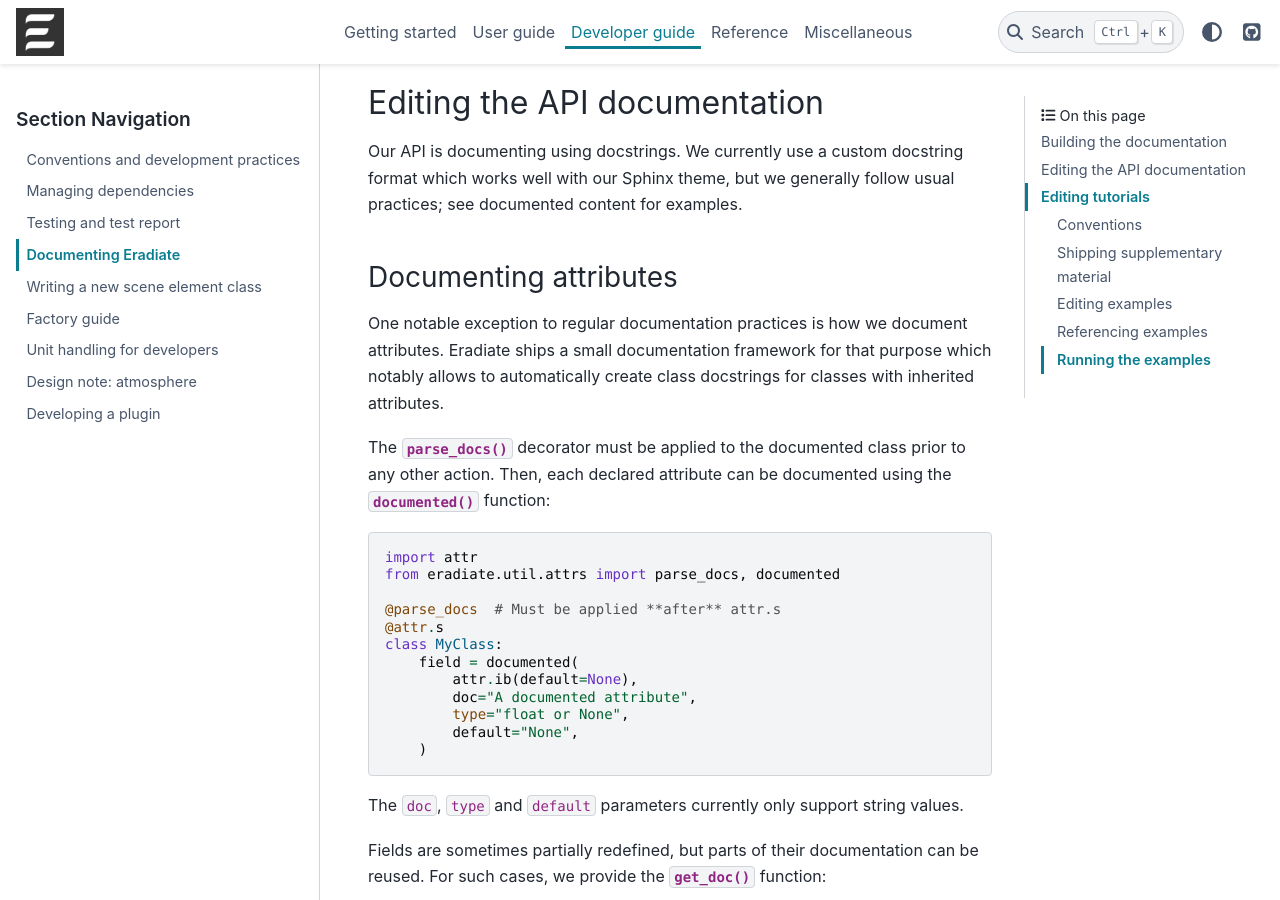
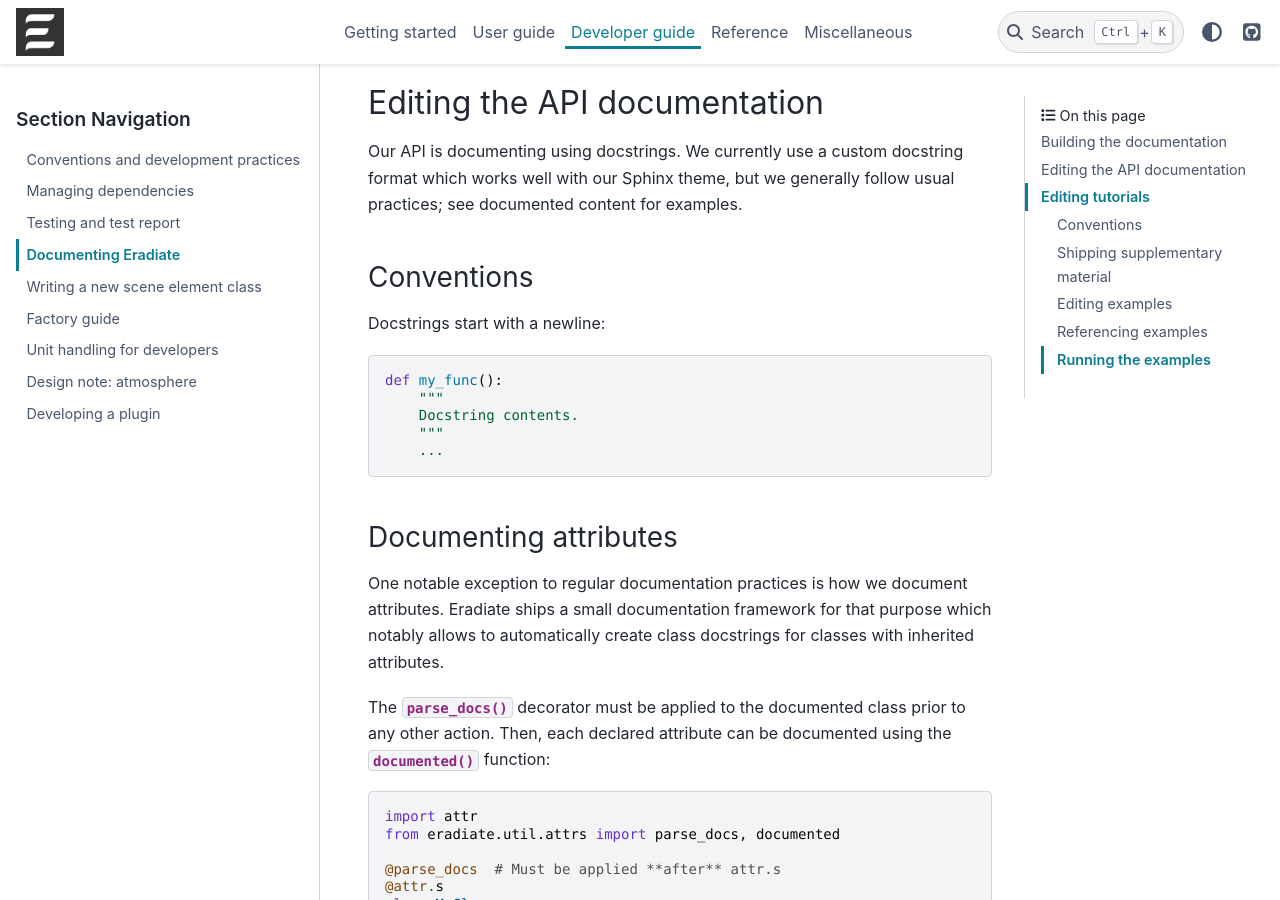
Before and after one commit to eradiate/eradiate, a Sphinx documentation site: the page built from docs/rst/developer_guide/documentation.rst, in a window 1280 px wide and 900 px high, scrolled down 1136 px. Built offline with Sphinx 7.4.7 and the PyData theme 0.15.4, drawn with Linux system fonts in a browser that asks for light colours; pages that are not in the unit, such as notebooks, are missing from menus.

Commit message:
Docs: Added docstring conventions

```diff
--- a/docs/rst/developer_guide/documentation.rst
+++ b/docs/rst/developer_guide/documentation.rst
@@ -51,6 +51,19 @@
 Our API is documenting using docstrings. We currently use a custom docstring
 format which works well with our Sphinx theme, but we generally follow usual
 practices; see documented content for examples.
+
+Conventions
+^^^^^^^^^^^
+
+Docstrings start with a newline:
+
+.. code:: python
+
+   def my_func():
+       """
+       Docstring contents.
+       """
+       ...
 
 Documenting attributes
 ^^^^^^^^^^^^^^^^^^^^^^
```
